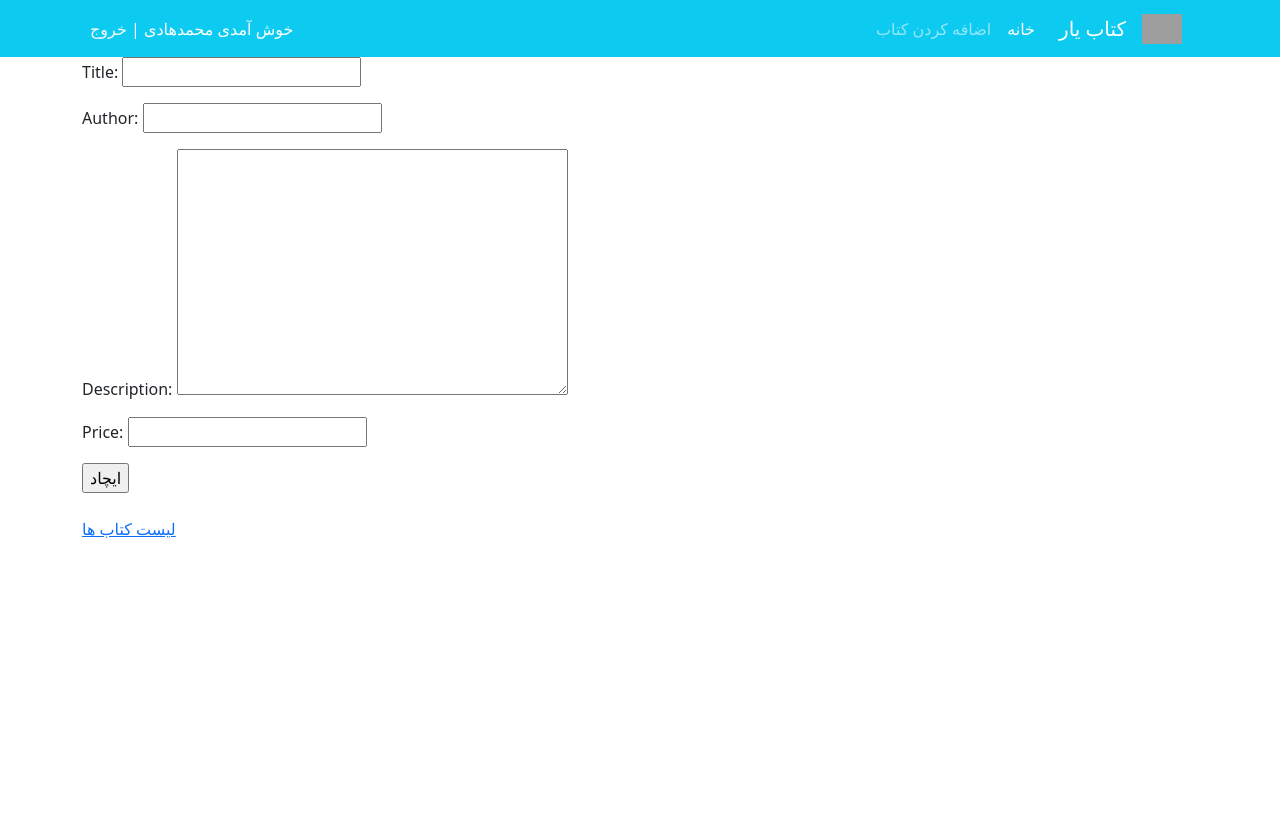
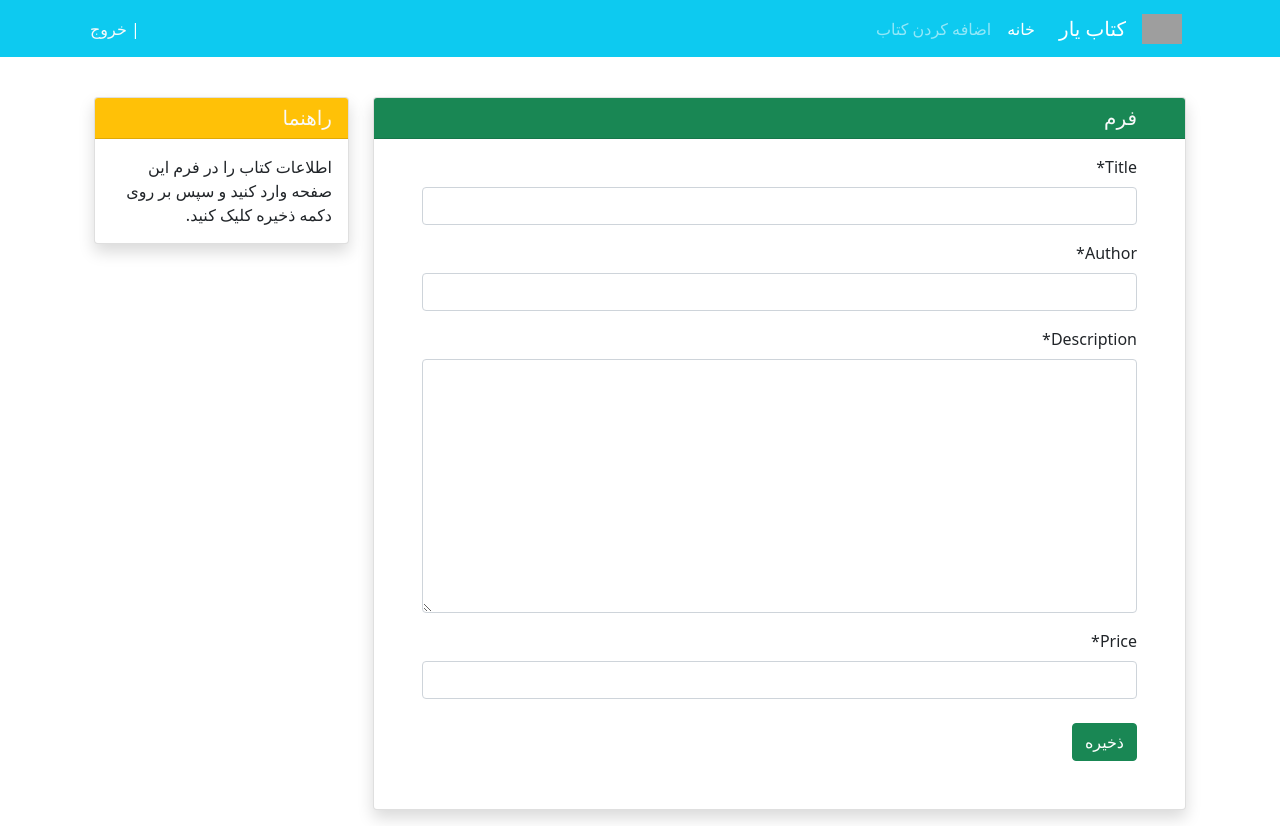
Before and after one commit to ashkanpazian/bookStore, a Django app: page /books/new/ in a window 1280 px wide. Before the commit the page ends 538 px from the top, so only its background shows below. Run offline with Django 3.2, Linux system fonts and the light colour scheme; some libraries are stand-ins or nearby versions; grey boxes are pictures that could not be loaded.

Commit message:
edit header

```diff
--- a/books/templates/books/create_book.html
+++ b/books/templates/books/create_book.html
@@ -9,12 +9,42 @@
 
 
 {% block content %}
-    <form action="" method="post">
-    {% csrf_token %}
-    {{ form.as_p }}
-    <input type="submit" value="ایچاد">
-    </form>
-    <br>
-    <a href="{% url 'book_list' %}"> لیست کتاب ها</a>
+
+
+
+    <div class="container mt-4" dir="rtl">
+    <div class="row">
+        <div class="col-9">
+            <div class="card shadow my-3">
+                <h5 class="card-header bg-success text-light px-5">فرم</h5>
+                <div class="px-5 pt-3 pb-5">
+                    <form method="POST">
+                        <form action="" method="post">
+                        {% csrf_token %}
+                        {{ form|crispy }}
+{#    <input type="submit" value="ایچاد">#}
+{#    </form>#}
+{#    <br>#}
+{#    <a href="{% url 'book_list' %}"> لیست کتاب ها</a>#}
+
+                        <button type="submit" class="btn btn-success mt-2">ذخیره</button>
+                    </form>
+                </div>
+            </div>
+        </div>
+        <div class="col-3">
+
+                <div class="card my-3 shadow">
+                    <h5 class="card-header bg-warning text-light">راهنما</h5>
+                    <div class="card-body">
+                        <p class="card-text">
+                            اطلاعات کتاب را در فرم این صفحه وارد کنید و سپس بر روی دکمه ذخیره کلیک کنید.
+                        </p>
+                    </div>
+                </div>
+
+        </div>
+    </div>
+</div>
 
 {% endblock content %}
--- a/templates/_base.html
+++ b/templates/_base.html
@@ -31,11 +31,11 @@
         </button>
         <div class="collapse navbar-collapse" id="navbarNavAltMarkup">
             <div class="navbar-nav">
-                <a class="nav-link active" aria-current="page" href="#">خانه</a>
-                <a class="nav-link" href="#">اضافه کردن کتاب</a>
+                <a class="nav-link active" aria-current="page" href="{% url 'book_list' %}">خانه</a>
+                <a class="nav-link" href="{% url 'book_create' %}">اضافه کردن کتاب</a>
             </div>
         </div>
-        <div class="mx-2 text-white">خوش آمدی محمدهادی | <a class="link-light text-decoration-none" href="#">خروج</a></div>
+        <div class="mx-2 text-white">{{ request.user.username }} | <a class="link-light text-decoration-none" href="#">خروج</a></div>
     </div>
 </nav>
 
```
